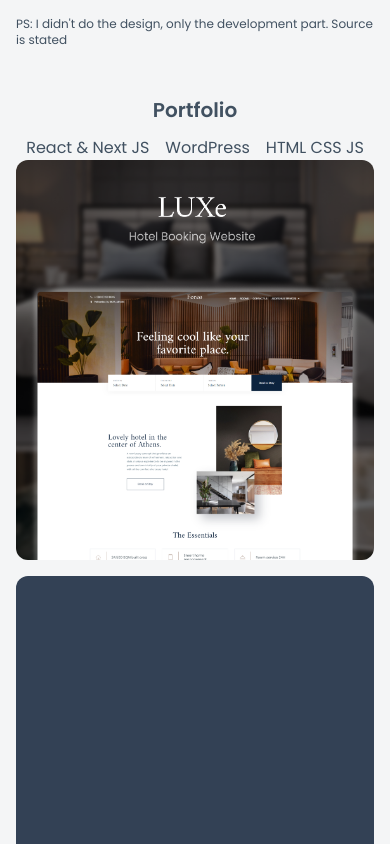
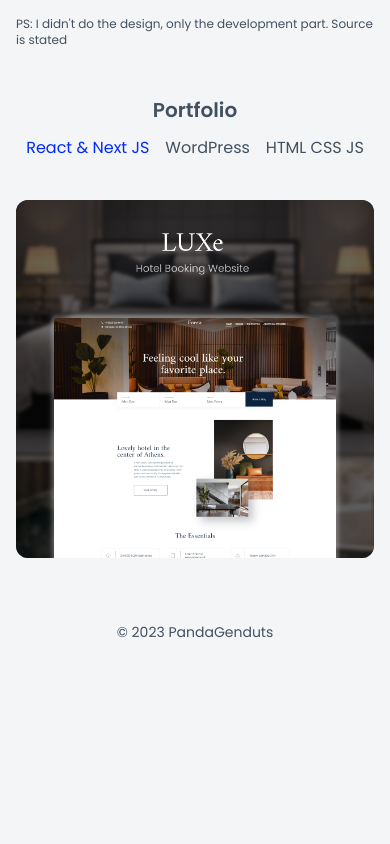
Before and after one commit to pandagenduts/personal-web, a React (Vite) app: page / in a window 390 px wide. Shown: the part 800-1644 px from the top of the page. After the commit the page ends 1466 px from the top, so only its background shows below. Built offline with nearby package versions, Linux system fonts and the light colour scheme.

Commit message:
portfolio cards responsive done

```diff
--- a/src/pages/home/components/Portfolio.jsx
+++ b/src/pages/home/components/Portfolio.jsx
@@ -6,18 +6,41 @@ import PortoHTML from "./PortoHTML";
 const Portfolio = () => {
   const [cardCategory, setCardCategory] = useState("REACT");
 
+  const buttonClasses = "duration-150 hover:text-bluePrimary";
+
   return (
     <section className="container w-full px-4">
       <h2 className="text-center">Portfolio</h2>
-      <div className="flex justify-center gap-4">
-        <button onClick={() => setCardCategory('REACT')}>React & Next JS</button>
-        <button onClick={() => setCardCategory('WORDPRESS')}>WordPress</button>
-        <button onClick={() => setCardCategory('HTML')}>HTML CSS JS</button>
+      <div className="flex justify-center gap-4 mb-10">
+        <button
+          onClick={() => setCardCategory("REACT")}
+          className={`${buttonClasses} ${
+            cardCategory === "REACT" ? "text-bluePrimary" : ""
+          }`}
+        >
+          React & Next JS
+        </button>
+        <button
+          onClick={() => setCardCategory("WORDPRESS")}
+          className={`${buttonClasses} ${
+            cardCategory === "WORDPRESS" ? "text-bluePrimary" : ""
+          }`}
+        >
+          WordPress
+        </button>
+        <button
+          onClick={() => setCardCategory("HTML")}
+          className={`${buttonClasses} ${
+            cardCategory === "HTML" ? "text-bluePrimary" : ""
+          }`}
+        >
+          HTML CSS JS
+        </button>
       </div>
-      <div className="grid h-auto w-full grid-cols-1 gap-4 sm:grid-cols-2 lg:grid-cols-3 ">
-        {cardCategory === 'REACT' && <PortoReact />}
-        {cardCategory === 'WORDPRESS' && <PortoWP />}
-        {cardCategory === 'HTML' && <PortoHTML />}
+      <div className="grid h-auto  grid-cols-1 gap-4 sm:w-full sm:grid-cols-2 lg:grid-cols-3 ">
+        {cardCategory === "REACT" && <PortoReact />}
+        {cardCategory === "WORDPRESS" && <PortoWP />}
+        {cardCategory === "HTML" && <PortoHTML />}
       </div>
     </section>
   );
--- a/src/pages/home/components/PortoReact.jsx
+++ b/src/pages/home/components/PortoReact.jsx
@@ -15,13 +15,13 @@ const projectDatas = [
 
 const PortoReact = () => {
   const cardClasses =
-    "min-h-[400px] rounded-xl overflow-hidden relative cursor-pointer";
+    "rounded-xl overflow-hidden relative cursor-pointer";
   const cardOverlayClasses = "opacity";
 
   return (
     <>
       <div className={`${cardClasses} bg-slate-500`}>
-        <img src={Luxe} className="h-full w-full object-cover" />
+        <img src={Luxe} className="object-contain" />
         <div
           className={`${cardOverlayClasses} absolute left-0 top-0 z-10 flex h-full w-full items-center justify-center bg-slate-900 bg-opacity-0 opacity-0 duration-300 hover:bg-opacity-40 hover:opacity-100 `}
         >
```
